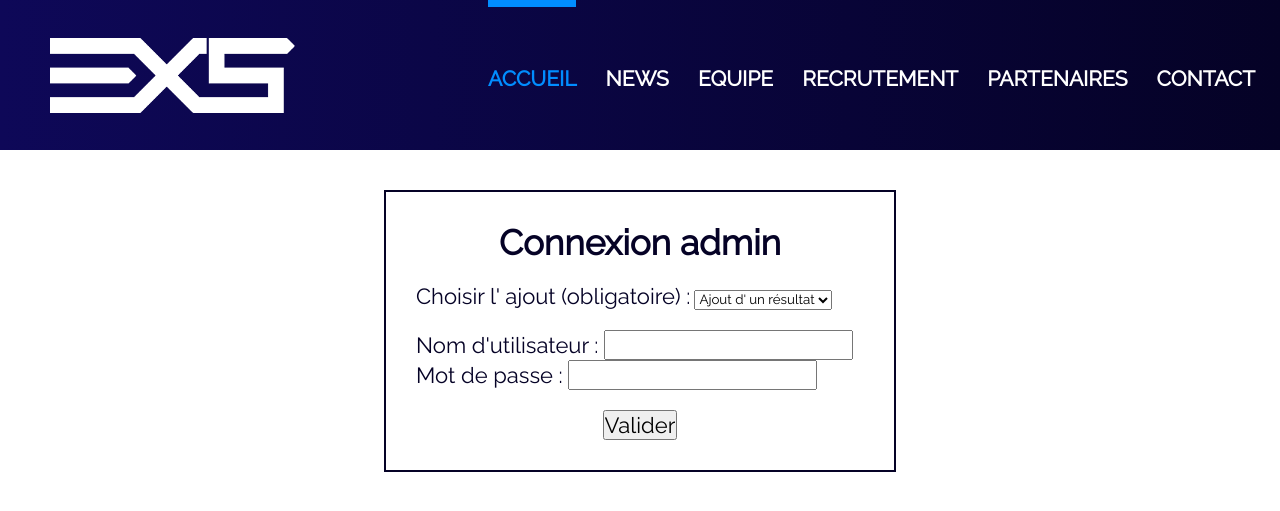
After one commit to MydroX/Eoxys_Esport, a PHP site: page /view/admin/signIn.php in a window 1280 px wide. The commit adds this page. Shown: the top 511 px of the page. Run offline with PHP 8.4, Linux system fonts and the light colour scheme.

Commit message:
Création du portail admin

```diff
--- /dev/null
+++ b/public/css/signIn.css
@@ -0,0 +1,28 @@
+#form {
+    min-width: 300px;
+    margin: 40px 30%;
+    padding: 30px;
+    border: 2px solid #050226;
+    color: #050226;
+}
+
+h1 {
+    text-align: center;
+    font-size: 35px;
+}
+
+form {
+    margin-top: 20px;
+}
+
+input, span {
+    font-size: 22px;
+}
+
+.toFill {
+    margin: 20px 0;
+}
+
+.button {
+    text-align: center;
+}
--- /dev/null
+++ b/public/css/styleAdmin.css
@@ -0,0 +1,120 @@
+* {
+    margin: 0;
+    padding: 0;
+    font-family: Raleway, sans-serif;
+}
+
+ul {
+    margin: 0;
+}
+
+li {
+    list-style: none;
+}
+
+header {
+    background-image: linear-gradient(to right, #0e0858, #050226);
+    height: 150px;
+    /*border-bottom: 1px solid #FFF;*/
+}
+
+a {
+    color: white;
+    text-decoration: none;
+}
+
+a:hover {
+    color: white;
+    text-decoration: underline;
+}
+
+@media screen and (min-width: 1200px) {
+
+    header nav ul {
+        float: right;
+        margin-left: 30px;
+    }
+
+    header nav ul li {
+        display: inline-block;
+        font-size: 21px;
+        margin-right: 25px;
+        text-transform: uppercase;
+        font-weight: bold;
+        color: white;
+    }
+
+    #logo {
+        height: 75px;
+        float: left;
+        margin: 37.5px 0 37.5px 50px;
+    }
+
+    .dropdown-menu {
+        display: none;
+    }
+
+}
+
+@media screen and (max-width: 1200px) {
+
+    #logo {
+        height: 42px;
+        float: left;
+        margin: 54px 0 54px 30px;
+    }
+
+    .normal-menu {
+        display: none;
+    }
+
+    .dropdown {
+        position: relative;
+        display: inline-block;
+        float: right;
+        margin: 45px 30px 45px 0px;
+    }
+
+    .dropdown-content {
+        display: none;
+        position: absolute;
+        background: #D8DCE0;
+        min-width: 160px;
+        box-shadow: 0px 8px 16px 0px rbga(0,0,0,0.2);
+        z-index: 1;
+    }
+
+    .dropdown-content a {
+    color: #050226;
+    padding: 12px 16px;
+    text-decoration: none;
+    display: block;
+    }
+
+    .dropdown-content a:hover {
+        background: #018DFF;
+        color: white;
+    }
+
+    .dropdown:hover .dropdown-content{
+        display: block;
+    }
+
+    .dropdown-button {
+        background: #0E0857;
+        color: white;
+        padding: 16px;
+        font-size: 16px;
+        border-radius: 5px;
+        border-color: white;
+        width: 80px;
+        height: 60px;
+    }
+
+    .dropdown:hover .dropbtn {
+    background-color: #adadad;
+    border-radius: 5px;
+    border-color: #adadad;
+    }
+
+}
--- /dev/null
+++ b/view/admin/signIn.php
@@ -0,0 +1,25 @@
+<?php $title = 'Eoxys Esport - ADMIN ACCESS'; ?>
+<?php $css = 'signIn.css'; ?>
+
+<?php ob_start(); ?>
+
+<section>
+    <div id="form">
+        <h1>Connexion admin</h1>
+        <form action="?here=adminSide" method="post">
+            <span>Choisir l' ajout (obligatoire) :</span>
+            <select required name="side">
+                <option value="results" >Ajout d' un résultat</option>
+                <option value="news" >Ajout d' une news</option>
+            </select><br />
+            <div class="toFill">
+                <span>Nom d'utilisateur : </span><input type="text" name="username" /><br />
+                <span>Mot de passe : </span><input type="password" name="password" />
+            </div>
+            <div class="button"><input type="submit" value="Valider" class="submitButton"/></div>
+        </form>
+    </div>
+</section>
+
+<?php $content = ob_get_clean(); ?>
+<?php require('template.php'); ?>
--- /dev/null
+++ b/view/admin/template.php
@@ -0,0 +1,49 @@
+<!DOCTYPE html>
+<html>
+    <head>
+        <meta charset="utf-8">
+        <meta name="description" content="Site officiel de la structure Eoxys Esport">
+        <script src="http://code.jquery.com/jquery-3.3.1.min.js"></script>
+        <link href="https://fonts.googleapis.com/css?family=Raleway" rel="stylesheet">
+        <link rel="icon" type="image/png" href="public/images/icon_eoxys.png" />
+        <link rel="stylesheet" type="text/css" href="public/css/styleAdmin.css">
+        <link rel="stylesheet" type="text/css" href="public/css/<?= $css ?>">
+        <title><?= $title ?></title>
+    </head>
+
+    <body>
+        <header>
+            <img src="public/images/logo-large.png" alt="Logo Eoxys Esport" id="logo"/>
+            <nav class="normal-menu">
+                <ul>
+                    <li><a href="?here=home">Accueil</a></li>
+                    <li><a href="?here=news">News</a></li>
+                    <li><a href="?here=teams">Equipe</a></li>
+                    <li><a href="?here=recruitment">Recrutement</a></li>
+                    <li><a href="?here=partners">Partenaires</a></li>
+                    <li><a href="?here=contact">Contact</a></li>
+                </ul>
+            </nav>
+
+            <nav class="dropdown-menu">
+                <div class="dropdown">
+                    <button class="dropdown-button">Menu</button>
+                    <div class="dropdown-content">
+                        <a href="?here=home">Accueil</a>
+                        <a href="?here=news">News</a>
+                        <a href="?here=teams">Equipe</a>
+                        <a href="?here=recruitment">Recrutement</a>
+                        <a href="?here=partners">Partenaires</a>
+                        <a href="?here=contact">Contact</a>
+                    </div>
+                </div>
+            </nav>
+
+        </header>
+
+        <?= $content ?>
+
+        <script src="public/js/navHeader.js"></script>
+    </body>
+
+</html>
--- a/view/frontend/displayTicket.php
+++ b/view/frontend/displayTicket.php
@@ -1,4 +1,4 @@
-<?php $title = 'Eoxys Esport - Contact'; ?>
+<?php $title = 'Eoxys Esport - News'; ?>
 <?php $css = 'displayTicket.css'; ?>
 
 <?php ob_start(); ?>
```
Also changed, not shown: controller/adminSide.php (added, +22 -0 lines), index.php (+20 -6 lines), model/NewsManager.php (+8 -0 lines), model/ResultsManager.php (+7 -0 lines), view/admin/news.php (added, +9 -0 lines), view/admin/results.php (added, +9 -0 lines).
